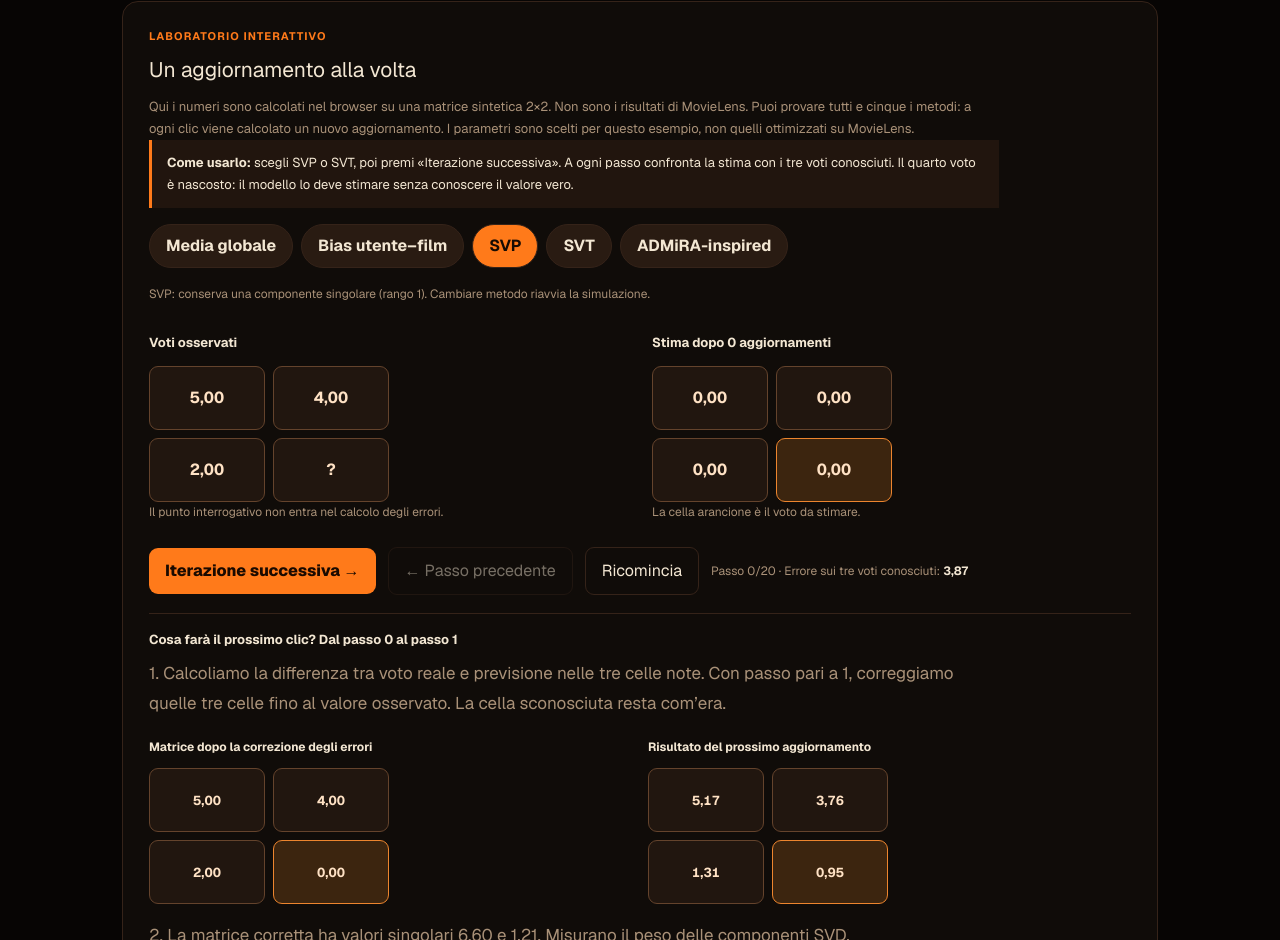
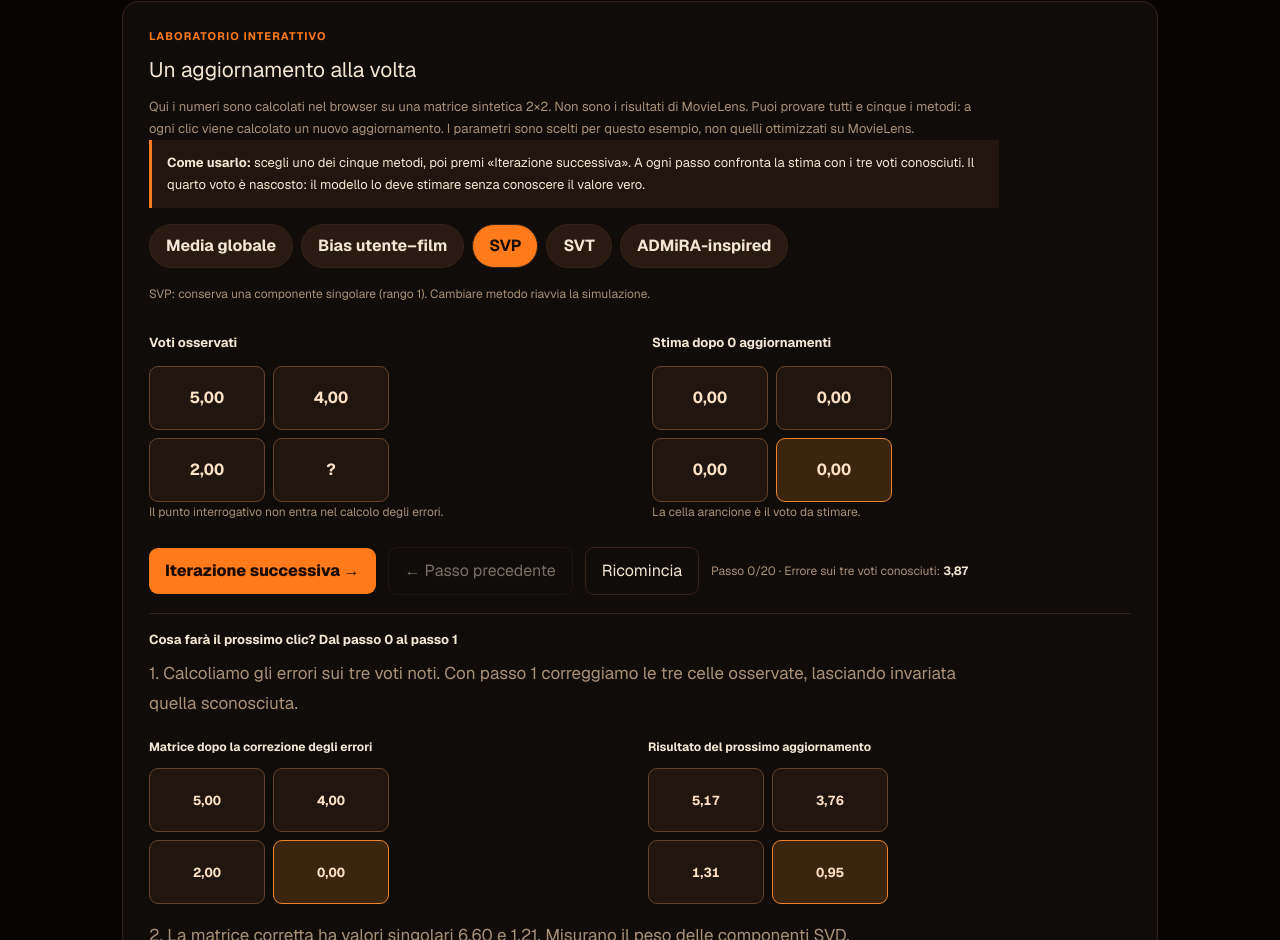
Before and after one commit to andrea-bianco00/andrea-portfolio, a Next.js app: page /progetti/matrix-completion-movielens in a window 1280 px wide. Shown: the part 3514-4454 px from the top of the page. Built offline with nearby package versions, Linux system fonts and the light colour scheme.

Commit message:
Make five-method walkthrough explanations accurate for each algorithm

```diff
--- a/app/progetti/[slug]/MatrixIterationDemo.tsx
+++ b/app/progetti/[slug]/MatrixIterationDemo.tsx
@@ -30,9 +30,6 @@ function next(x:M, method:Method):M {
     return [[mu,mu],[mu,mu]];
   }
   if(method==="bias"){
-    const mu=11/3, lambda=1;
-    // Coordinate descent on regularized user and item effects.
-    // Reconstruct current effects from the stored model state separately below.
     return [[mu,mu],[mu,mu]];
   }
   if(method==="admira"){
@@ -83,7 +80,7 @@ export default function MatrixIterationDemo(){
     <div style={{fontSize:11,color:"var(--orange)",fontWeight:700,letterSpacing:".1em"}}>LABORATORIO INTERATTIVO</div>
     <h4 style={{fontSize:21,margin:"10px 0"}}>Un aggiornamento alla volta</h4>
     <p style={{fontSize:13,lineHeight:1.7,color:"var(--muted)"}}>Qui i numeri sono calcolati nel browser su una matrice sintetica 2×2. Non sono i risultati di MovieLens. Puoi provare tutti e cinque i metodi: a ogni clic viene calcolato un nuovo aggiornamento. I parametri sono scelti per questo esempio, non quelli ottimizzati su MovieLens.</p>
-    <p style={{fontSize:13,lineHeight:1.7,color:"var(--paper)",padding:"12px 15px",borderLeft:"3px solid var(--orange)",background:"#21150e"}}><strong>Come usarlo:</strong> scegli SVP o SVT, poi premi «Iterazione successiva». A ogni passo confronta la stima con i tre voti conosciuti. Il quarto voto è nascosto: il modello lo deve stimare senza conoscere il valore vero.</p>
+    <p style={{fontSize:13,lineHeight:1.7,color:"var(--paper)",padding:"12px 15px",borderLeft:"3px solid var(--orange)",background:"#21150e"}}><strong>Come usarlo:</strong> scegli uno dei cinque metodi, poi premi «Iterazione successiva». A ogni passo confronta la stima con i tre voti conosciuti. Il quarto voto è nascosto: il modello lo deve stimare senza conoscere il valore vero.</p>
     <div role="group" aria-label="Metodo per la simulazione" style={{display:"flex",gap:8,margin:"16px 0",flexWrap:"wrap"}}>
       {(["mean","bias","svp","svt","admira"] as const).map(m=><button key={m} type="button" aria-pressed={method===m} onClick={()=>reset(m)} style={{cursor:"pointer",borderRadius:99,padding:"9px 16px",background:method===m?"var(--orange)":"#291b12",color:method===m?"#170b03":"var(--paper)",border:"1px solid var(--line)",fontWeight:700}}>{({mean:"Media globale",bias:"Bias utente–film",svp:"SVP",svt:"SVT",admira:"ADMiRA-inspired"} as const)[m]}</button>)}
     </div>
@@ -93,15 +90,15 @@ export default function MatrixIterationDemo(){
       <div><strong style={{fontSize:13}}>Stima dopo {step} aggiornamenti</strong><div style={{marginTop:12}}>{grid(x,true)}</div><p style={{fontSize:12,color:"var(--muted)"}}>La cella arancione è il voto da stimare.</p></div>
     </div>
     <div style={{display:"flex",flexWrap:"wrap",alignItems:"center",gap:12,marginBottom:18}}>
-      <button type="button" disabled={step>=20} onClick={()=>method==="bias"?setBiasHistory(h=>[...h,updateBias(h[h.length-1])]):setHistory(h=>[...h,next(h[h.length-1],method)])} style={{cursor:"pointer",padding:"11px 16px",borderRadius:9,border:0,background:"var(--orange)",color:"#1a0a00",fontWeight:750,opacity:history.length>=21?.5:1}}>Iterazione successiva →</button>
+      <button type="button" disabled={step>=20} onClick={()=>method==="bias"?setBiasHistory(h=>[...h,updateBias(h[h.length-1])]):setHistory(h=>[...h,next(h[h.length-1],method)])} style={{cursor:"pointer",padding:"11px 16px",borderRadius:9,border:0,background:"var(--orange)",color:"#1a0a00",fontWeight:750,opacity:step>=20?.5:1}}>Iterazione successiva →</button>
       <button type="button" disabled={step===0} onClick={()=>method==="bias"?setBiasHistory(h=>h.slice(0,-1)):setHistory(h=>h.slice(0,-1))} style={{cursor:step===0?"not-allowed":"pointer",padding:"11px 16px",borderRadius:9,border:"1px solid var(--line)",background:"transparent",color:"var(--paper)",opacity:step===0?.45:1}}>← Passo precedente</button>
       <button type="button" onClick={()=>reset(method)} style={{cursor:"pointer",padding:"11px 16px",borderRadius:9,border:"1px solid var(--line)",background:"transparent",color:"var(--paper)"}}>Ricomincia</button>
       <span style={{fontSize:12,color:"var(--muted)"}}>Passo {step}/20 · Errore sui tre voti conosciuti: <strong style={{color:"var(--paper)"}}>{fmt(error)}</strong></span>
     </div>
     <div style={{fontSize:13,lineHeight:1.8,color:"var(--muted)",borderTop:"1px solid var(--line)",paddingTop:14}}>
-      <strong style={{color:"var(--paper)"}}>Cosa farà il prossimo clic? Dal passo {step} al passo {step+1}</strong>
-      <p style={{margin:"6px 0"}}>1. Calcoliamo la differenza tra voto reale e previsione nelle tre celle note. Con passo pari a 1, correggiamo quelle tre celle fino al valore osservato. La cella sconosciuta resta com’era.</p>
-      <div style={{margin:"16px 0",display:"grid",gridTemplateColumns:"repeat(auto-fit,minmax(175px,1fr))",gap:16}}><div><strong style={{color:"var(--paper)",fontSize:12}}>Matrice dopo la correzione degli errori</strong><div style={{marginTop:10}}>{grid(corrected,true)}</div></div><div><strong style={{color:"var(--paper)",fontSize:12}}>Risultato del prossimo aggiornamento</strong><div style={{marginTop:10}}>{grid(after,true)}</div></div></div>
+      <strong style={{color:"var(--paper)"}}>{step>=20?"Limite dimostrativo raggiunto":"Cosa farà il prossimo clic? Dal passo "+step+" al passo "+(step+1)}</strong>
+      <p style={{margin:"6px 0"}}>1. {method==="svp"||method==="svt"?"Calcoliamo gli errori sui tre voti noti. Con passo 1 correggiamo le tre celle osservate, lasciando invariata quella sconosciuta.":method==="mean"?"Calcoliamo la media dei tre voti osservati: (5 + 4 + 2) / 3 = 3,67.":"Partiamo dai tre voti noti e aggiorniamo i parametri del modello senza usare il voto nascosto."}</p>
+      <div style={{margin:"16px 0",display:"grid",gridTemplateColumns:"repeat(auto-fit,minmax(175px,1fr))",gap:16}}><div><strong style={{color:"var(--paper)",fontSize:12}}>{method==="svp"||method==="svt"?"Matrice dopo la correzione degli errori":"Stima attuale"}</strong><div style={{marginTop:10}}>{grid(method==="svp"||method==="svt"?corrected:x,true)}</div></div><div><strong style={{color:"var(--paper)",fontSize:12}}>Risultato del prossimo aggiornamento</strong><div style={{marginTop:10}}>{grid(after,true)}</div></div></div>
       <p style={{margin:"6px 0"}}>2. {method==="svp"||method==="svt"?"La matrice corretta ha valori singolari "+fmt(before[0])+" e "+fmt(before[1])+". Misurano il peso delle componenti SVD.":"Questo metodo non usa la soglia sui valori singolari di SVT."}</p>
       <p style={{margin:"6px 0"}}>3. {({mean:"La media globale assegna lo stesso valore a tutte le celle. Dopo il primo passo la stima non cambia più.",bias:"Aggiorniamo prima gli effetti degli utenti e poi quelli dei film, penalizzando gli effetti troppo grandi.",svp:"SVP mantiene la componente maggiore ed elimina la seconda: rango 1.",svt:"SVT sottrae 0,8 a ogni valore singolare, con minimo zero.",admira:"Questa variante illustrativa seleziona la componente principale del residuo, combina quella direzione con la stima precedente usando minimi quadrati sui tre voti noti e tronca a rango 1."} as const)[method]}</p>
       <p style={{margin:"8px 0",color:"var(--paper)"}}>Se premi il pulsante, l’errore sui tre voti conosciuti passerà da {fmt(error)} a {fmt(errorAfter)}. {errorAfter>error+1e-8?"In questo passo aumenta: non è garantito che diminuisca a ogni iterazione.":"Questo non misura la qualità della previsione del voto nascosto."}</p>
```
